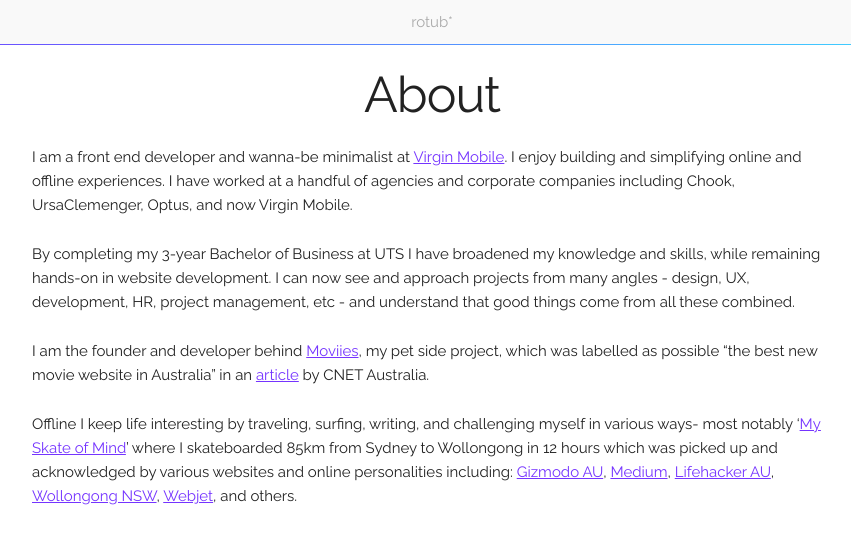
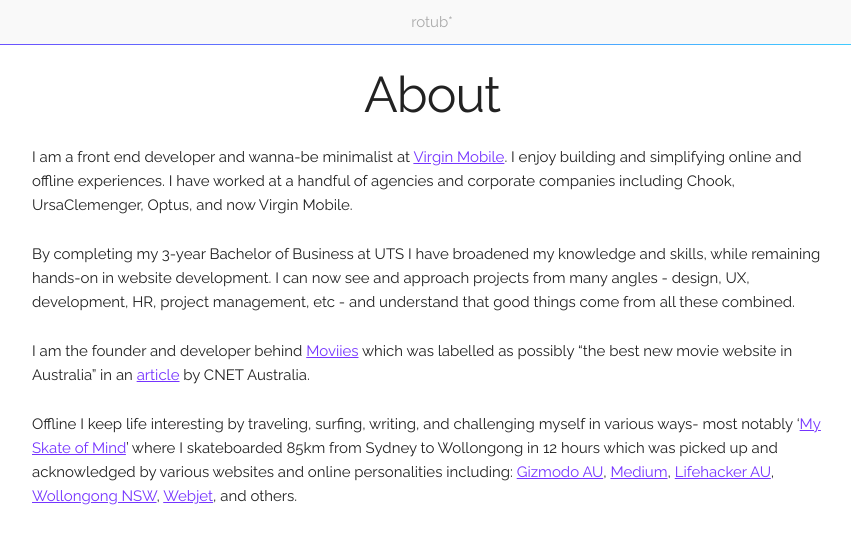
Before and after one commit to rotub/rotub.github.io, a Jekyll site: the page built from about.md, in a window 1280 px wide, cut to the strip 0-534 px from the top of the page. Shown: the whole strip, without its empty margins (208-1059 px from the left). Built offline with Jekyll 4.4.1, drawn with Linux system fonts in a browser that asks for light colours; nearby versions of some CDN libraries.

Commit message:
Update about.md

```diff
--- a/about.md
+++ b/about.md
@@ -9,6 +9,6 @@
 
 By completing my 3-year Bachelor of Business at UTS I have broadened my knowledge and skills, while remaining hands-on in website development. I can now see and approach projects from many angles - design, UX, development, HR, project management, etc - and understand that good things come from all these combined.
 
-I am the founder and developer behind <a href='//www.moviies.com.au'>Moviies</a>, my pet side project, which was labelled as possible "the best new movie website in Australia" in an <a href='http://www.cnet.com/au/news/is-this-the-best-new-movie-website-in-australia/'>article</a> by CNET Australia.
+I am the founder and developer behind <a href='//www.moviies.com.au'>Moviies</a> which was labelled as possibly "the best new movie website in Australia" in an <a href='http://www.cnet.com/au/news/is-this-the-best-new-movie-website-in-australia/'>article</a> by CNET Australia.
 
 Offline I keep life interesting by traveling, surfing, writing, and challenging myself in various ways- most notably '<a href='/blog/my-skate-of-mind'>My Skate of Mind</a>' where I skateboarded 85km from Sydney to Wollongong in 12 hours which was picked up and acknowledged by various websites and online personalities including: <a href='//www.gizmodo.com.au/2013/02/this-guy-probably-had-a-crazier-weekend-than-you-did/'>Gizmodo AU</a>, <a href='//medium.com/this-happened-to-me/my-skate-of-mind-6970a7b48906'>Medium</a>, <a href='//www.lifehacker.com.au/2013/05/briefly-victoria-cracks-down-on-clueless-taxis-free-ebooks-can-xbox-one-secretly-spy-on-you/'>Lifehacker AU</a>, <a href='//twitter.com/wollongong_nsw/status/339520163462406147'>Wollongong NSW</a>, <a href='//twitter.com/Webjet_US/status/323828285589045248'>Webjet</a>, and others.
```
